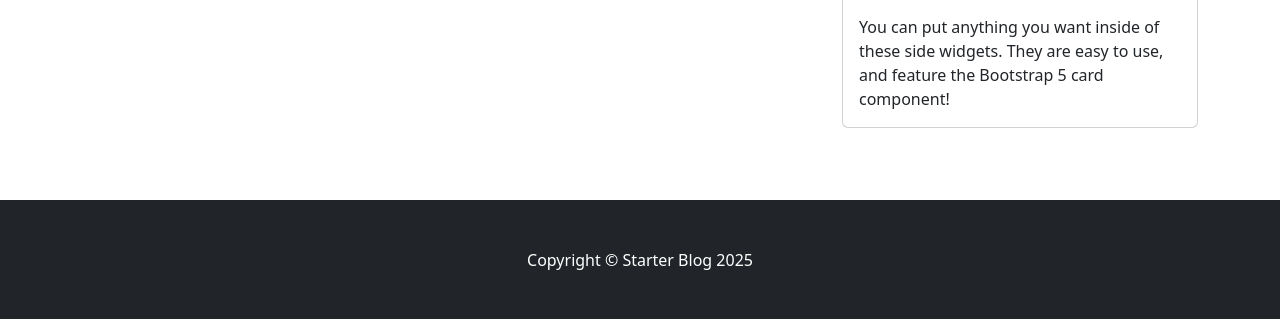
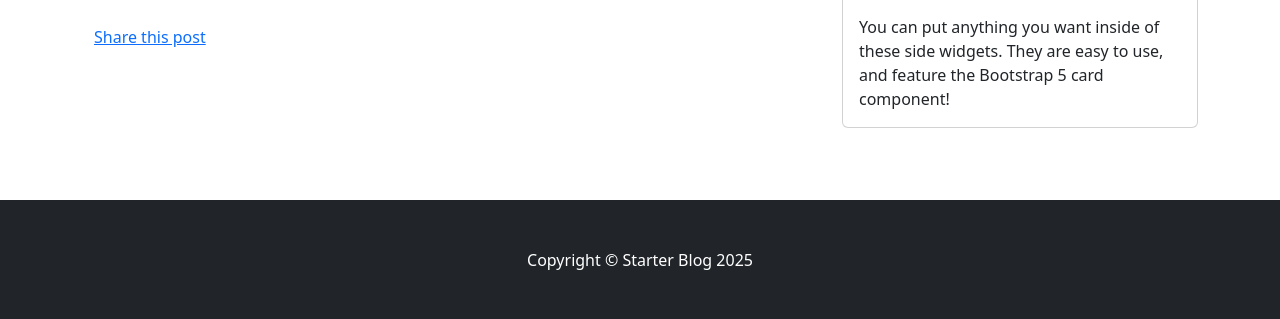
Before and after one commit to johnclamy/blogwebsiteproject, a Django app: template website/blog/templates/blog/post/detail.html in a window 1280 px wide. Shown: the part 147-466 px from the top of the page. Run offline with Django 5.2, Linux system fonts and the light colour scheme; the template is opened without the code that fills it, so the values that code supplies are empty.

Commit message:
add a link to the post_share url

```diff
--- a/website/blog/templates/blog/post/detail.html
+++ b/website/blog/templates/blog/post/detail.html
@@ -22,6 +22,11 @@
                 </header>
                 <section class="mb-5">
                     {{ post.body|linebreaks }}
+                    <p>
+                        <a href="{% url 'blog:post_share' post_id %}">
+                            Share this post
+                        </a>
+                    </p>
                 </section>
             </article>
             <!-- Comments section-->
```
